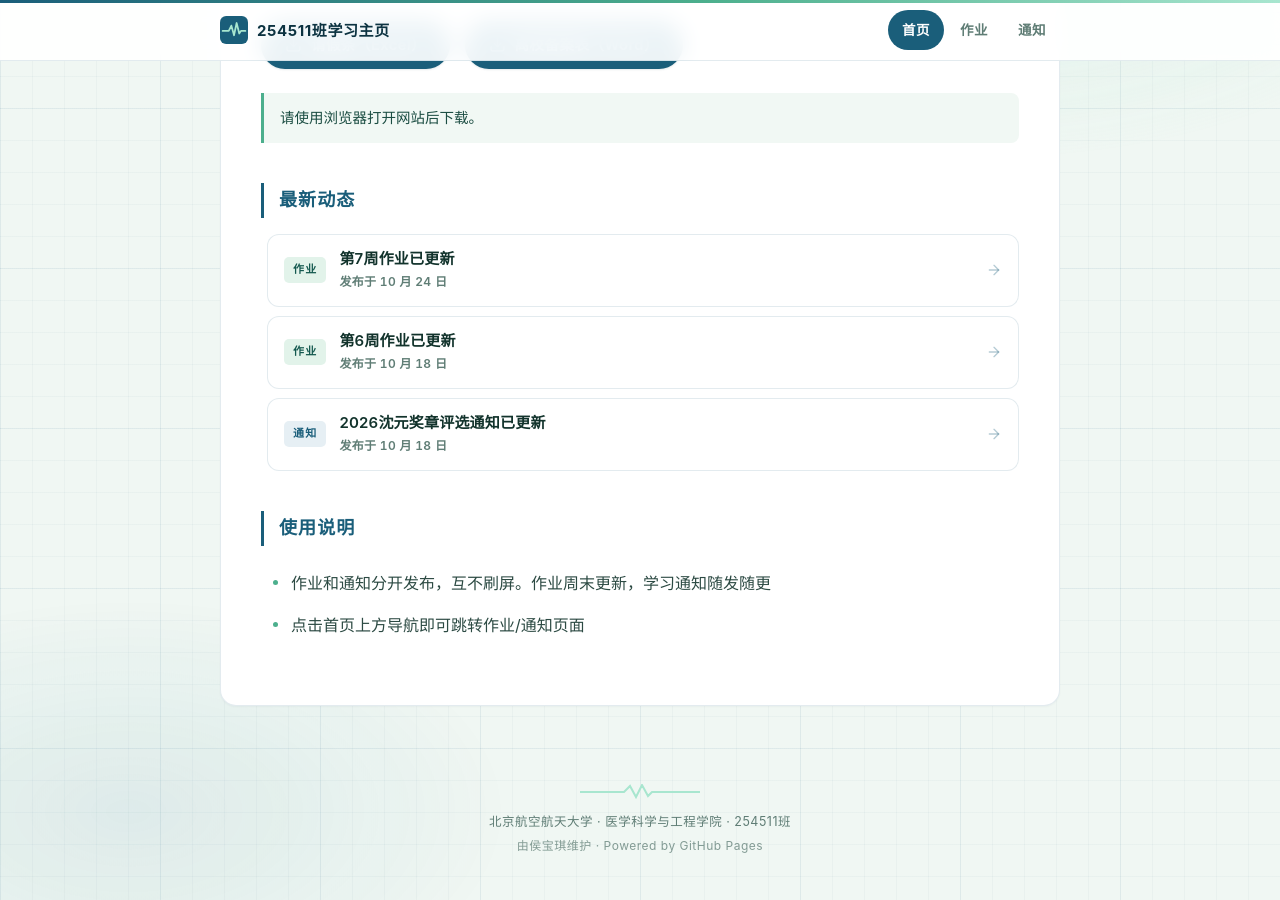
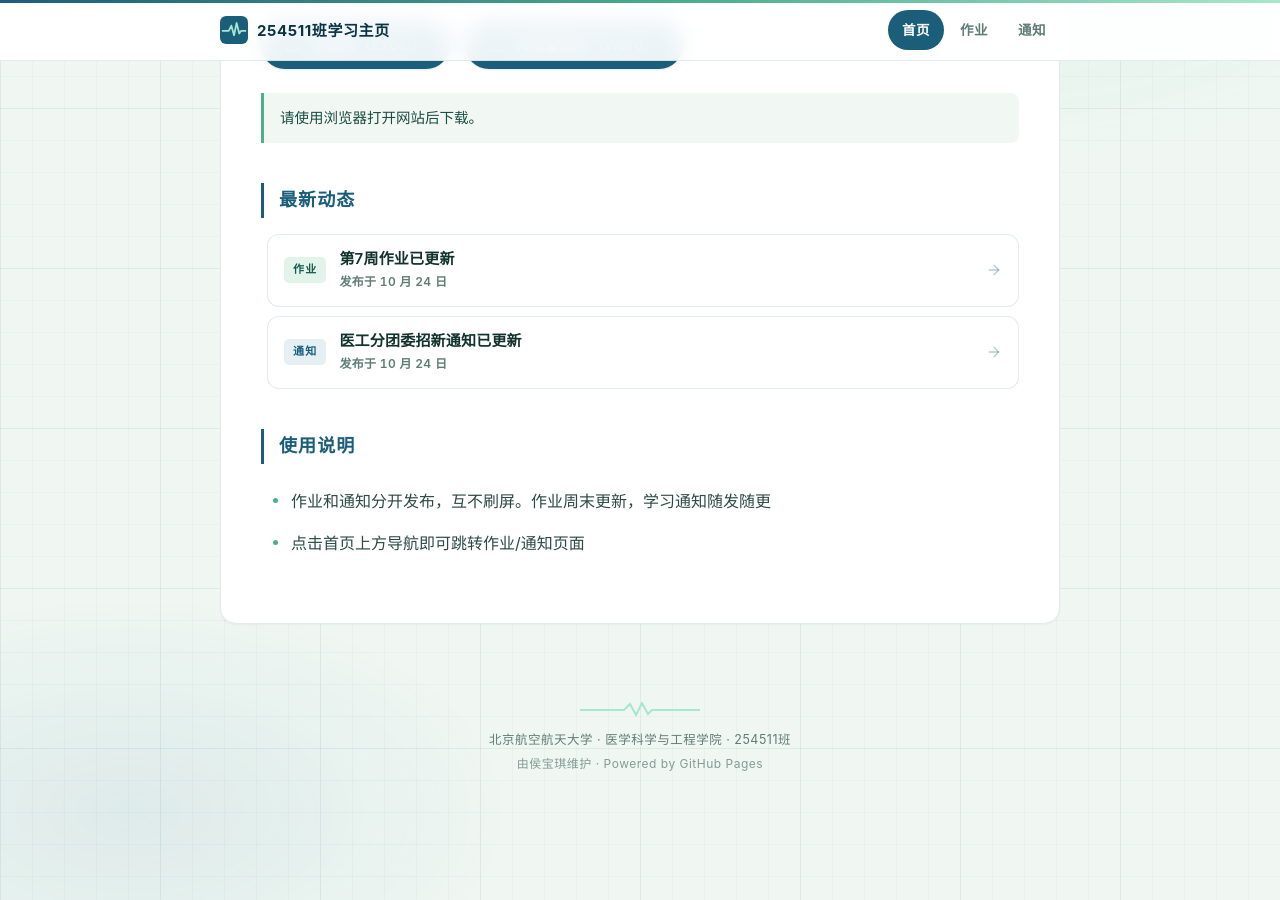
Before and after one commit to BertAGT/254511-Notifications, a Jekyll site: the page built from index.md, in a window 1280 px wide and 900 px high, scrolled down 532 px. Built offline with Jekyll 4.4.1, drawn with Linux system fonts in a browser that asks for light colours.

Commit message:
Update index.md

```diff
--- a/index.md
+++ b/index.md
@@ -18,9 +18,7 @@ show_banner: true
 ## 🏠 最新动态
 
 - **10.24** 第7周作业已更新 → [查看](homework.html)
-
-- **10.18** 第6周作业已更新 → [查看](homework.html)
-- **10.18** 2026沈元奖章评选通知已更新 → [查看](notices.html)
+- **10.24** 医工分团委招新通知已更新 → [查看](notices.html)
 
 ## ❓ 使用说明
 
```
